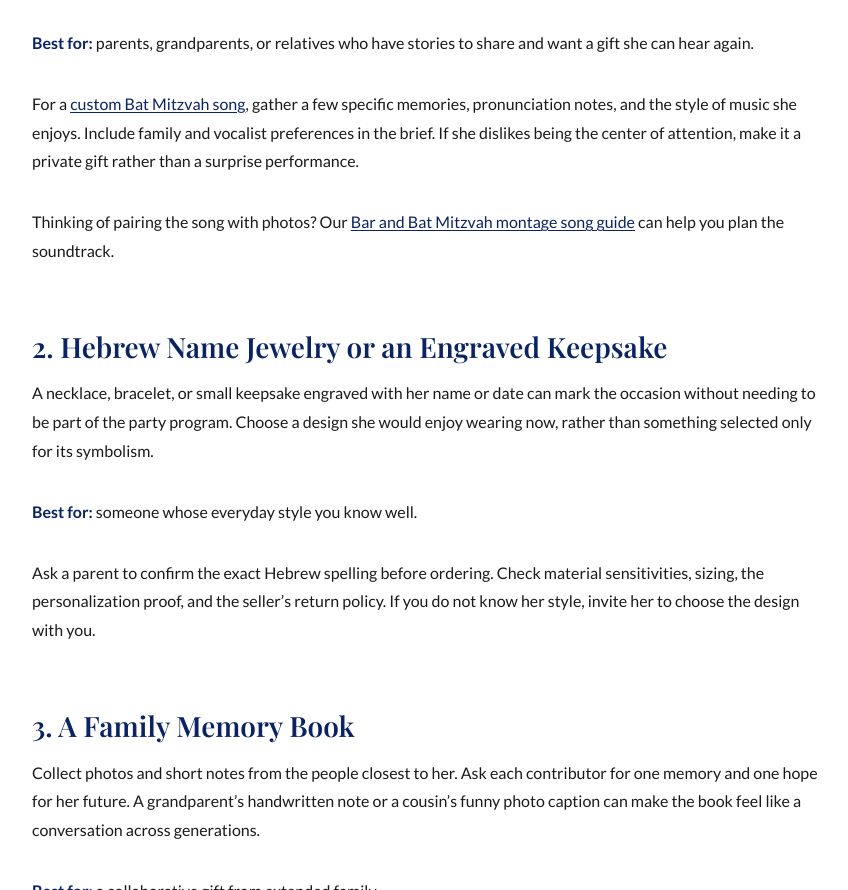
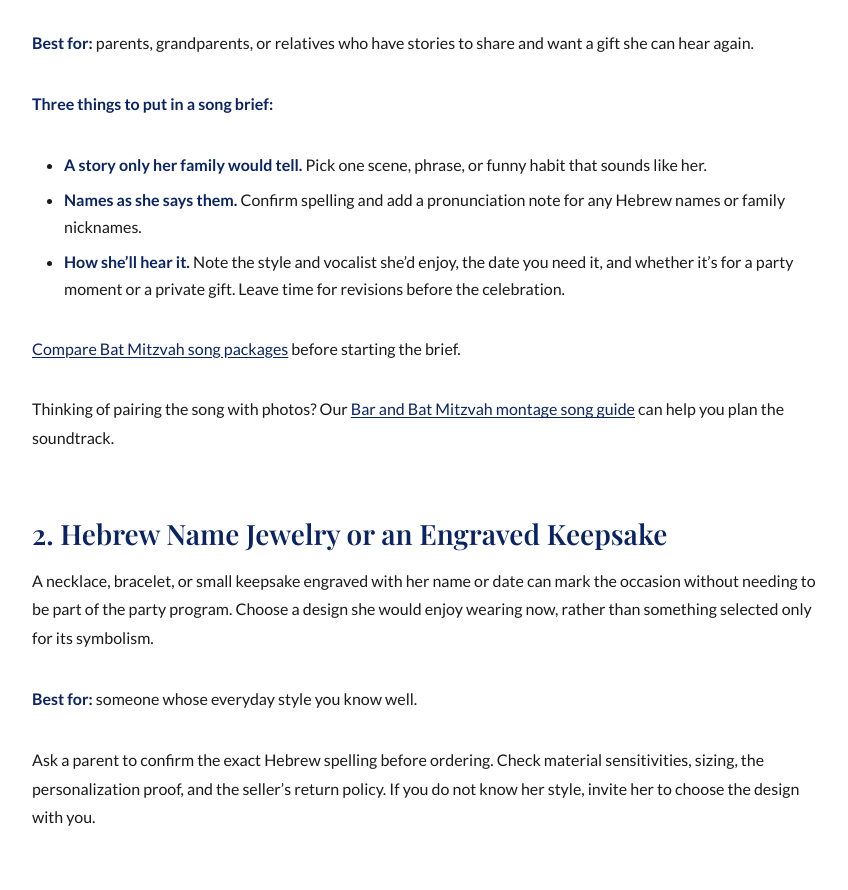
Before and after one commit to Thehandsomebog/Lchaimlyrics, a plain HTML site: page blog/personalized-bat-mitzvah-gifts.html in a window 1280 px wide. Shown: the part 1221-2111 px from the top of the page, without its empty margins (208-1056 px from the left). Drawn offline with nearby package versions, Linux system fonts and the light colour scheme.

Commit message:
Help Bat Mitzvah gift readers prepare a song brief (#9)

```diff
--- a/blog/personalized-bat-mitzvah-gifts.html
+++ b/blog/personalized-bat-mitzvah-gifts.html
@@ -47,7 +47,7 @@
             }
         },
         "datePublished": "2026-09-06T12:00:00-04:00",
-        "dateModified": "2026-09-06T12:00:00-04:00",
+        "dateModified": "2026-11-23T12:00:00-05:00",
         "mainEntityOfPage": {
             "@type": "WebPage",
             "@id": "https://lchaimlyrics.com/blog/personalized-bat-mitzvah-gifts.html"
@@ -153,7 +153,13 @@
                 <h2 id="1-a-custom-song-about-her-story">1. A Custom Song About Her Story</h2>
                 <p>A personalized song can capture the details an engraved name cannot: her camp adventures, the nickname only her cousins use, the cause she cares about, or a memory with her grandparents. It can be played during the celebration or given privately afterward.</p>
                 <p><strong>Best for:</strong> parents, grandparents, or relatives who have stories to share and want a gift she can hear again.</p>
-                <p>For a <a href="/bat-mitzvah-song.html">custom Bat Mitzvah song</a>, gather a few specific memories, pronunciation notes, and the style of music she enjoys. Include family and vocalist preferences in the brief. If she dislikes being the center of attention, make it a private gift rather than a surprise performance.</p>
+                <p><strong>Three things to put in a song brief:</strong></p>
+                <ul>
+                    <li><strong>A story only her family would tell.</strong> Pick one scene, phrase, or funny habit that sounds like her.</li>
+                    <li><strong>Names as she says them.</strong> Confirm spelling and add a pronunciation note for any Hebrew names or family nicknames.</li>
+                    <li><strong>How she’ll hear it.</strong> Note the style and vocalist she’d enjoy, the date you need it, and whether it’s for a party moment or a private gift. Leave time for revisions before the celebration.</li>
+                </ul>
+                <p><a href="/bat-mitzvah-song.html">Compare Bat Mitzvah song packages</a> before starting the brief.</p>
                 <p>Thinking of pairing the song with photos? Our <a href="/blog/bar-bat-mitzvah-montage-song-ideas.html">Bar and Bat Mitzvah montage song guide</a> can help you plan the soundtrack.</p>
 
                 <h2 id="2-hebrew-name-jewelry-or-an-engraved-keepsake">2. Hebrew Name Jewelry or an Engraved Keepsake</h2>
--- a/sitemap.xml
+++ b/sitemap.xml
@@ -170,7 +170,7 @@
     </url>
     <url>
         <loc>https://lchaimlyrics.com/blog/personalized-bat-mitzvah-gifts.html</loc>
-        <lastmod>2026-09-06</lastmod>
+        <lastmod>2026-11-23</lastmod>
         <changefreq>monthly</changefreq>
         <priority>0.7</priority>
     </url>
```
